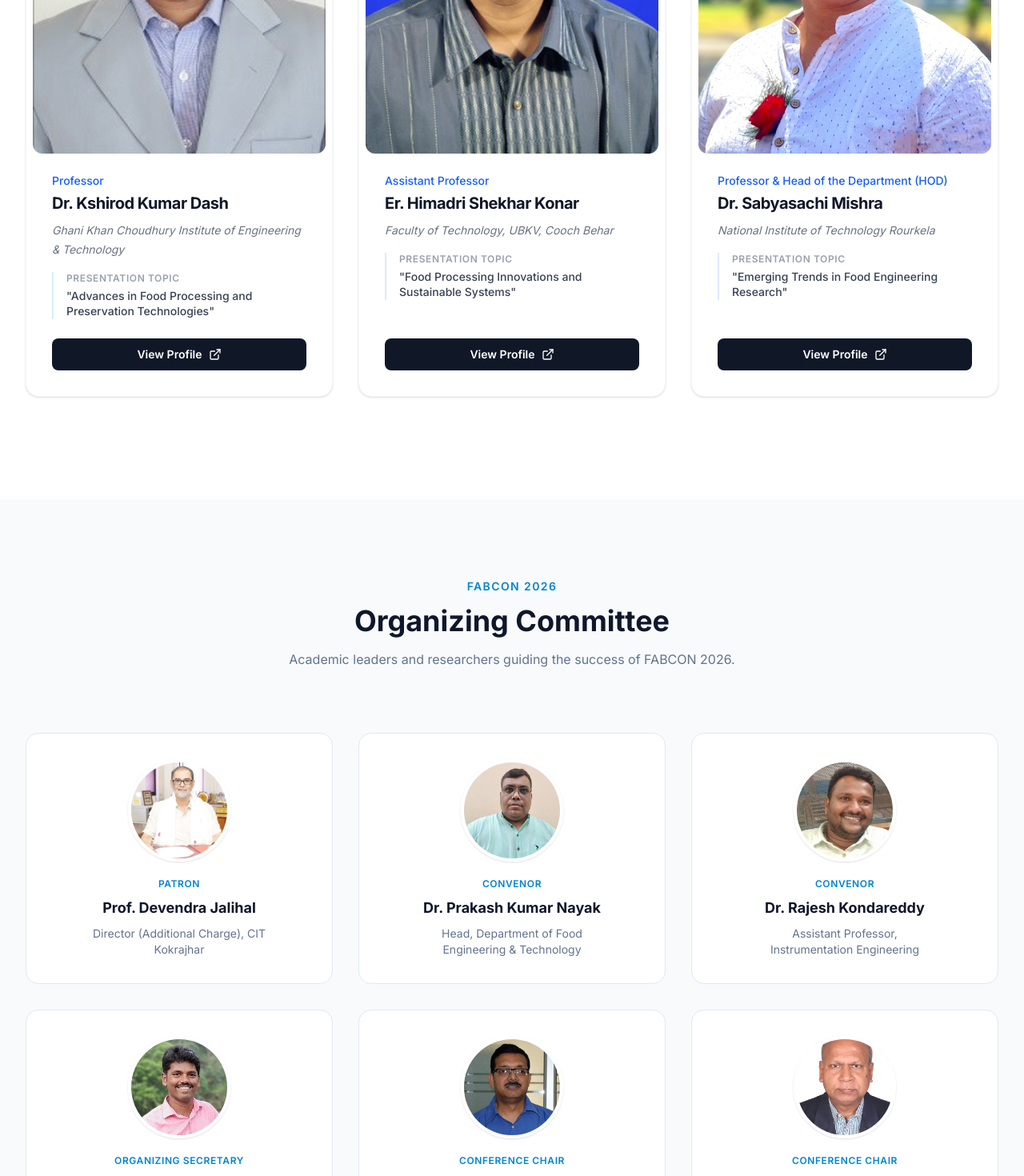
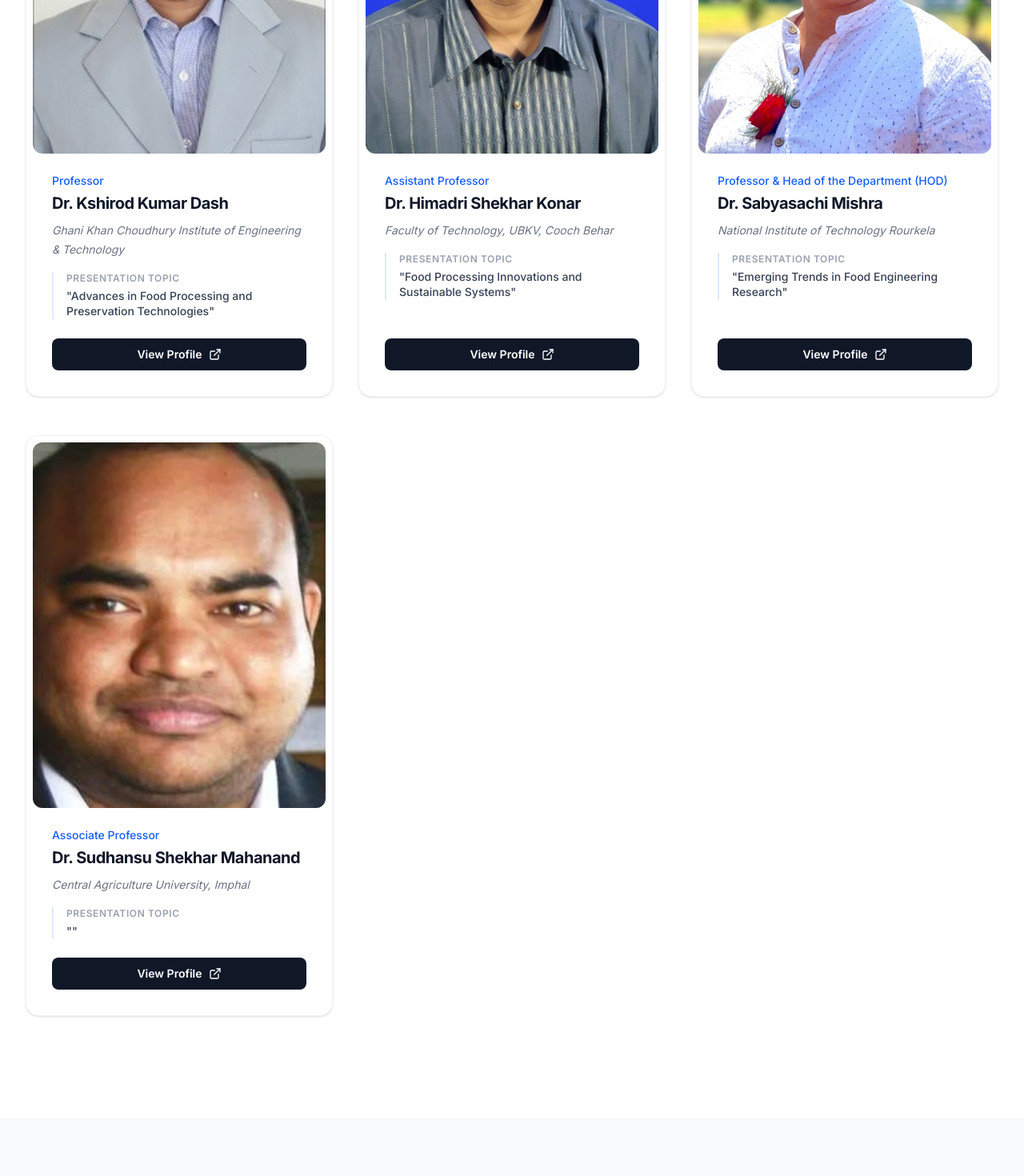
Before and after one commit to unseen-Programmer/FABCON, a Next.js app: page / in a window 1280 px wide. Shown: the part 4925-6395 px from the top of the page at 80% size. Built offline with nearby package versions, Linux system fonts and the light colour scheme.

Commit message:
Updated speakers section and added Sudhansu Mahanand image

```diff
--- a/components/speakers-section.tsx
+++ b/components/speakers-section.tsx
@@ -43,7 +43,7 @@ const speakers = [
     link: "https://www.gkciet.ac.in/faculty/13",
   },
   {
-    name: "Er. Himadri Shekhar Konar",
+    name: "Dr. Himadri Shekhar Konar",
     role: "Assistant Professor",
     affiliation: "Faculty of Technology, UBKV, Cooch Behar",
     talk: "Food Processing Innovations and Sustainable Systems",
@@ -58,6 +58,16 @@ const speakers = [
   image: "/Sabyasachi Mishra.jpg",
   link: "https://www.nitrkl.ac.in/FP/~mishrasa/",
 },
+
+
+ {
+  name: "Dr. Sudhansu Shekhar Mahanand",
+  role: "Associate Professor",
+  affiliation: "Central Agriculture University, Imphal",
+  image: "/Sudhansu-Mahanand.webp",
+  link: "https://scholar.google.com/citations?user=CCp1AWwAAAAJ&hl=en",
+},
+
 ]
 
 export function SpeakersSection() {
```
Also changed, not shown: public/Sudhansu-Mahanand.webp (added).
